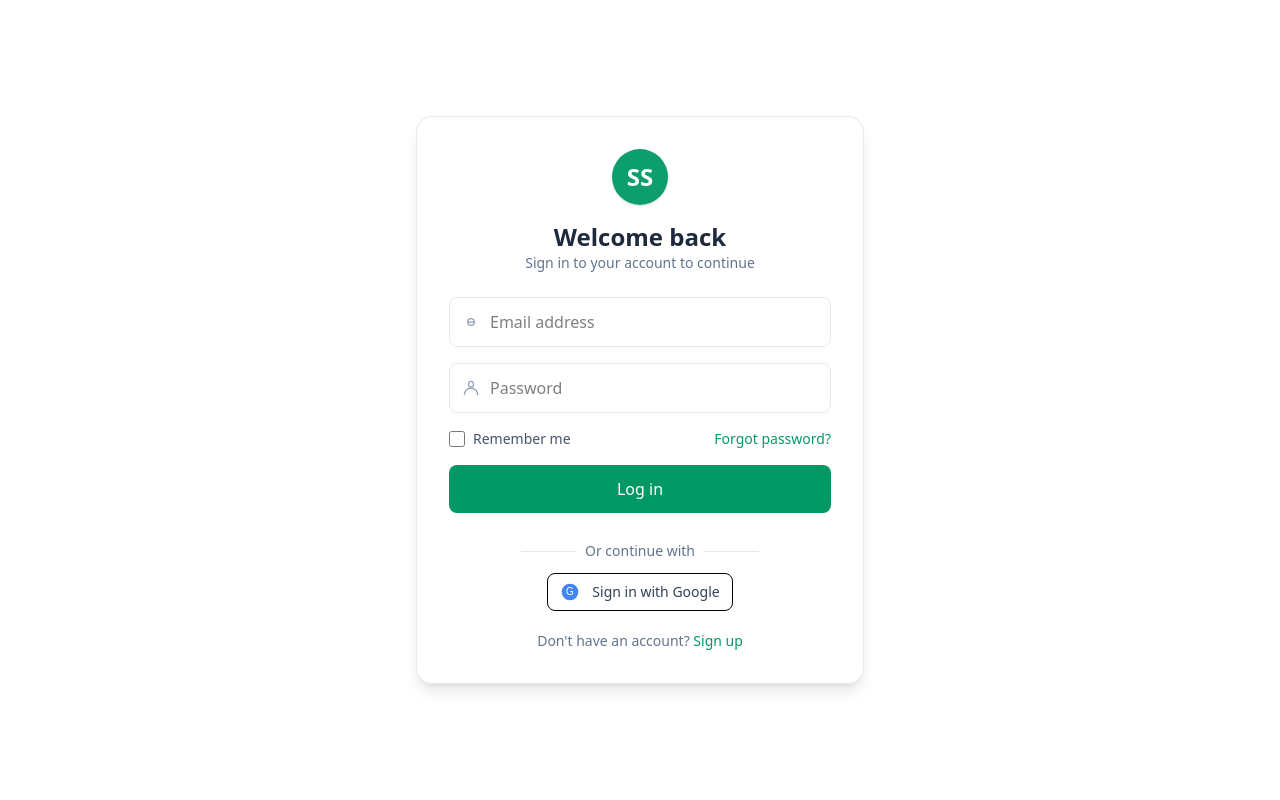
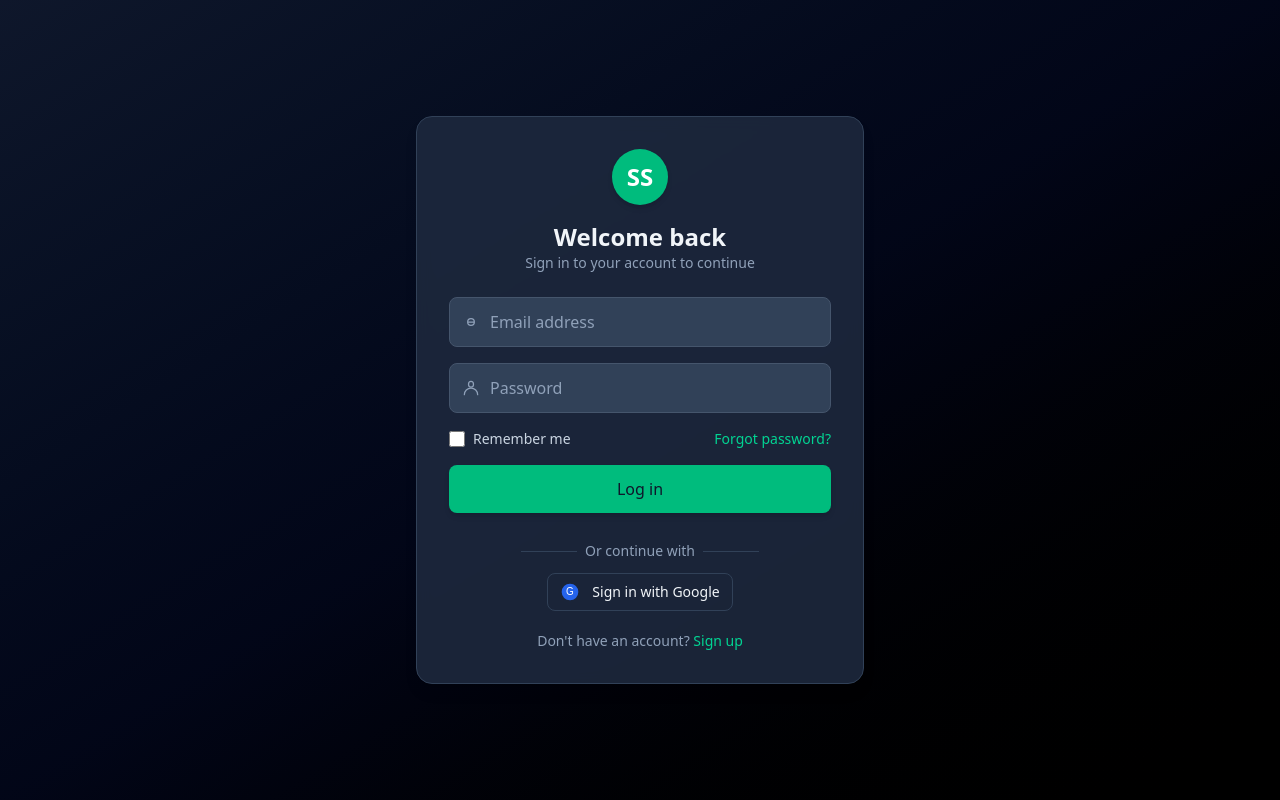
Before and after one commit to sajal-pakira/StaffSync, a React (Vite) app: page /login in a window 1280 px wide. Built offline with nearby package versions, Linux system fonts and the light colour scheme.

Commit message:
login page changed into dark theme

```diff
--- a/src/components/Auth/Login.jsx
+++ b/src/components/Auth/Login.jsx
@@ -13,16 +13,16 @@ const Login = () => {
   };
 
   return (
-    <div className="min-h-screen flex items-center justify-center from-emerald-50 via-white to-slate-50 p-6">
-      <div className="w-full max-w-md bg-white/90 backdrop-blur-sm border border-gray-200 rounded-2xl shadow-lg p-8">
+    <div className="min-h-screen flex items-center justify-center bg-gradient-to-br from-slate-900 via-slate-950 to-black p-6">
+      <div className="w-full max-w-md bg-slate-800/90 backdrop-blur border border-slate-700 rounded-2xl shadow-lg p-8 text-slate-100">
         <div className="flex flex-col items-center mb-6">
-          <div className="w-14 h-14 rounded-full bg-emerald-600/95 flex items-center justify-center text-white text-2xl font-bold shadow">
+          <div className="w-14 h-14 rounded-full bg-emerald-500 flex items-center justify-center text-white text-2xl font-bold shadow-md">
             SS
           </div>
-          <h2 className="mt-4 text-2xl font-semibold text-slate-800">
+          <h2 className="mt-4 text-2xl font-semibold text-slate-100">
             Welcome back
           </h2>
-          <p className="text-sm text-slate-500">
+          <p className="text-sm text-slate-400">
             Sign in to your account to continue
           </p>
         </div>
@@ -60,7 +60,7 @@ const Login = () => {
               }}
               required
               aria-label="Email"
-              className="w-full pl-10 pr-3 py-3 border border-gray-200 rounded-lg focus:outline-none focus:ring-2 focus:ring-emerald-500 transition bg-white"
+              className="w-full pl-10 pr-3 py-3 bg-slate-700 text-slate-100 border border-slate-600 rounded-lg placeholder:text-slate-400 focus:outline-none focus:ring-2 focus:ring-emerald-400 transition"
               type="email"
               placeholder="Email address"
             />
@@ -98,39 +98,39 @@ const Login = () => {
               }}
               required
               aria-label="Password"
-              className="w-full pl-10 pr-3 py-3 border border-gray-200 rounded-lg focus:outline-none focus:ring-2 focus:ring-emerald-500 transition bg-white"
+              className="w-full pl-10 pr-3 py-3 bg-slate-700 text-slate-100 border border-slate-600 rounded-lg placeholder:text-slate-400 focus:outline-none focus:ring-2 focus:ring-emerald-400 transition"
               type="password"
               placeholder="Password"
             />
           </div>
 
           <div className="flex items-center justify-between text-sm">
-            <label className="flex items-center gap-2 text-slate-600">
+            <label className="flex items-center gap-2 text-slate-300">
               <input
                 type="checkbox"
-                className="h-4 w-4 rounded border-gray-300 text-emerald-600 focus:ring-emerald-500"
+                className="h-4 w-4 rounded border-slate-600 bg-slate-700 text-emerald-400 focus:ring-emerald-400"
               />
               Remember me
             </label>
-            <a className="text-emerald-600 hover:underline" href="/">
+            <a className="text-emerald-400 hover:underline" href="">
               Forgot password?
             </a>
           </div>
 
-          <button className="w-full py-3 bg-emerald-600 hover:bg-emerald-700 text-white rounded-lg font-medium transition transform hover:-translate-y-0.5">
+          <button className="w-full py-3 bg-emerald-500 hover:bg-emerald-600 text-slate-900 rounded-lg font-medium transition transform hover:-translate-y-0.5 shadow-md">
             Log in
           </button>
 
           <div className="mt-3 flex flex-col items-center gap-3">
-            <div className="flex items-center gap-2 text-sm text-slate-500">
-              <span className="h-px w-14 bg-slate-200" />
+            <div className="flex items-center gap-2 text-sm text-slate-400">
+              <span className="h-px w-14 bg-slate-700" />
               <span>Or continue with</span>
-              <span className="h-px w-14 bg-slate-200" />
+              <span className="h-px w-14 bg-slate-700" />
             </div>
 
             <button
               type="button"
-              className="flex items-center gap-3 border rounded-lg px-3 py-2 hover:bg-slate-50 transition"
+              className="flex items-center gap-3 border border-slate-700 rounded-lg px-3 py-2 hover:bg-slate-700 transition text-slate-100"
             >
               <svg
                 className="w-5 h-5"
@@ -138,7 +138,7 @@ const Login = () => {
                 xmlns="http://www.w3.org/2000/svg"
                 aria-hidden
               >
-                <circle cx="12" cy="12" r="10" fill="#4285F4" />
+                <circle cx="12" cy="12" r="10" fill="#2563EB" />
                 <text
                   x="12"
                   y="16"
@@ -150,14 +150,14 @@ const Login = () => {
                   G
                 </text>
               </svg>
-              <span className="text-sm text-slate-700">
+              <span className="text-sm text-slate-100">
                 Sign in with Google
               </span>
             </button>
 
-            <p className="mt-2 text-center text-sm text-slate-500">
+            <p className="mt-2 text-center text-sm text-slate-400">
               Don&apos;t have an account?{" "}
-              <a className="text-emerald-600 hover:underline" href="/signup">
+              <a className="text-emerald-400 hover:underline" href="/signup">
                 Sign up
               </a>
             </p>
```
